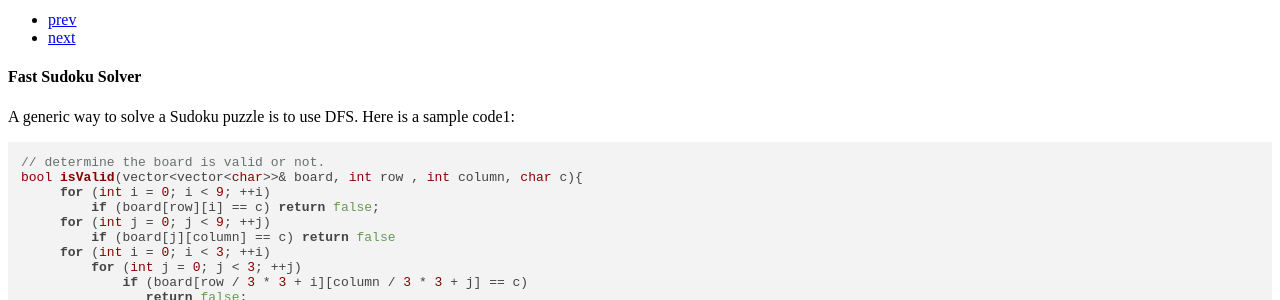
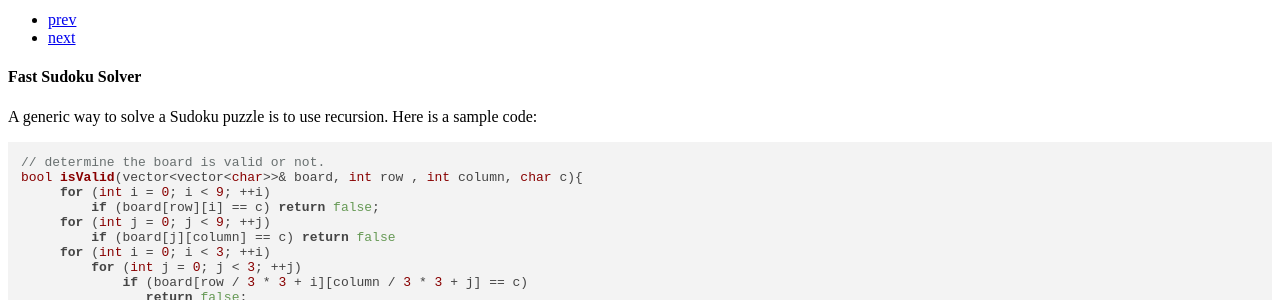
Before and after one commit to yoyomaki/yoyomaki.github.io, a Jekyll site: the page built from pages/publpics/Fast_Sudoku_Solver.md, in a window 1280 px wide and 1400 px high. Shown: the part 155-455 px from the top of the window. Built offline with Jekyll 4.4.1, drawn with Linux system fonts in a browser that asks for light colours; nearby versions of some CDN libraries; some of the changed text lies outside the part shown.

Commit message:
edit sudoku plot

````diff
--- a/pages/publpics/Fast_Sudoku_Solver.md
+++ b/pages/publpics/Fast_Sudoku_Solver.md
@@ -17,7 +17,7 @@ title: Fast Sudoku Solver
 
 <h4><a name="Fast Sudoku Solver"></a>Fast Sudoku Solver</h4>
 
-A generic way to solve a Sudoku puzzle is to use DFS. Here is a sample code1:
+A generic way to solve a Sudoku puzzle is to use recursion. Here is a sample code:
 
 ```cpp
 // determine the board is valid or not.
@@ -70,7 +70,10 @@ A table keeps recording legal moves for each variable after each step.
 1. Select unassigned variable x using most constrained and most constraining heuristics.
 2. Order legal moves of x as {x1,...,xn} by least constraining heuristics.
 3. Assign x = x1, update legal-move table, and move to next variable.
-
 ```
 
+The plot of average number of search steps performed on 10 random generated instances with different number of numbers given on the board from 1 to 71.
+
+![Fast Sudoku Solver Performance Plot](../../assets/publpics/sudoku_plot.png)
+
 Source code is coming.
````
Also changed, not shown: assets/publpics/sudoku_plot.jpg (added).
